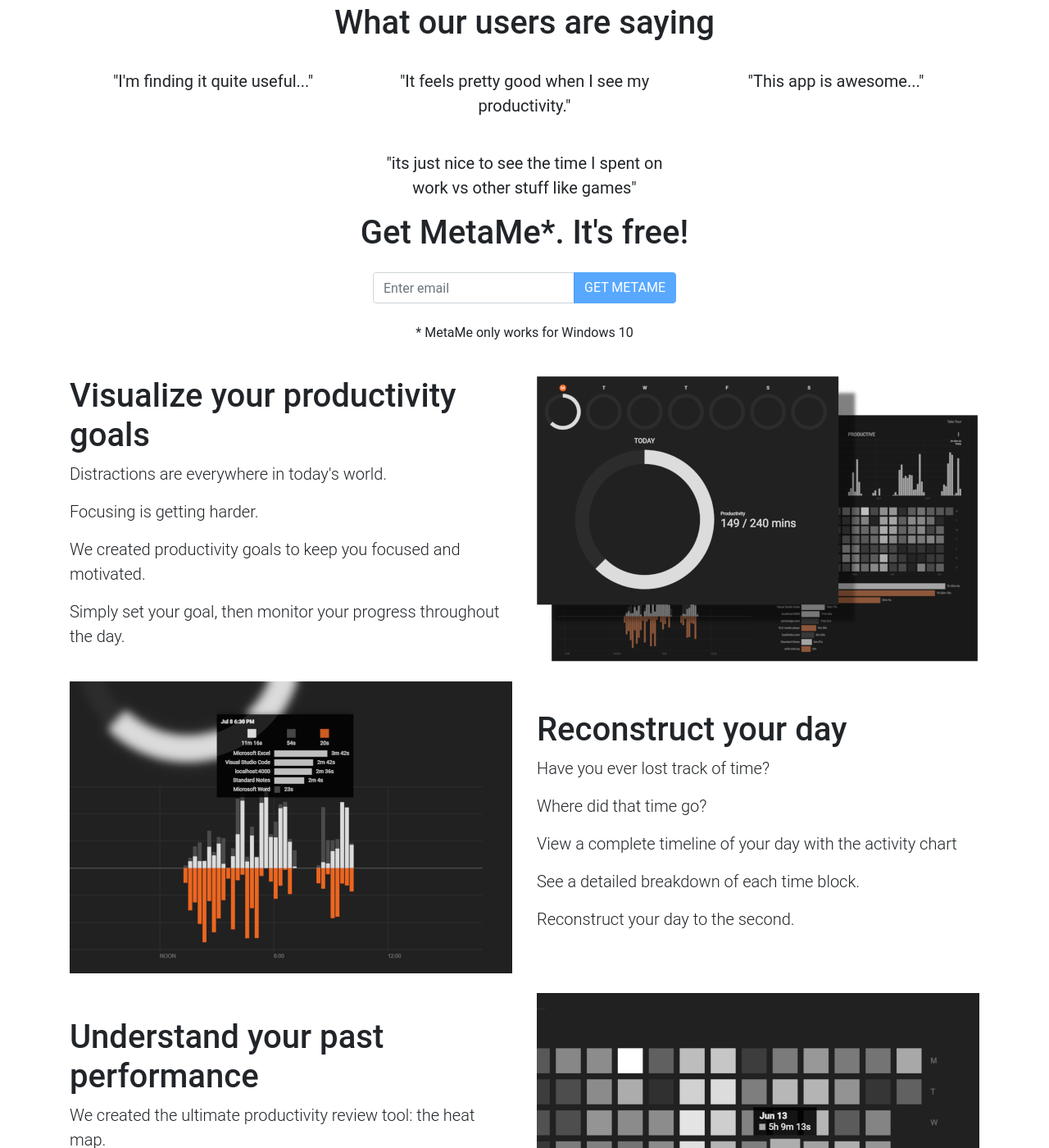
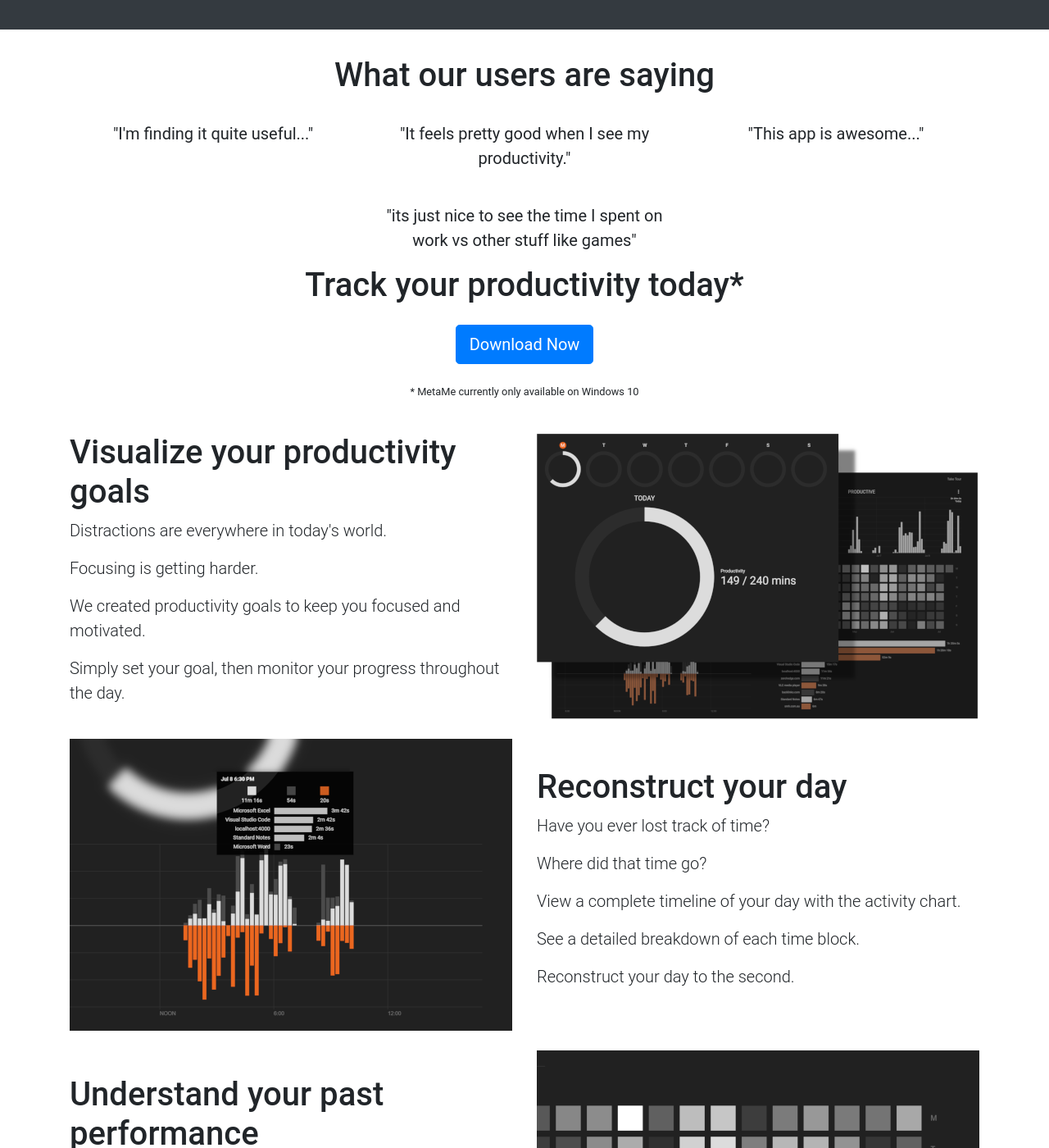
Before and after one commit to meta-me/metame-website, a Jekyll site: the page built from index.html, in a window 1280 px wide and 1400 px high, scrolled down 815 px. Shown: the whole window at 82% size. Built offline with Jekyll 4.4.1, drawn with Linux system fonts in a browser that asks for light colours; some of the changed text lies outside the part shown.

Commit message:
Changed CTA to download

```diff
--- a/_includes/navbar.html
+++ b/_includes/navbar.html
@@ -13,7 +13,7 @@
       <span class="flex-grow-1"></span>
       <a class="nav-link" href="/">HOME</a>
       <a class="nav-link" href="/posts.html">BLOG</a>
-      <a class="btn btn-primary" href="/download.html">DOWNLOAD</a>
+      <a class="btn btn-outline-light" href="/download.html">DOWNLOAD</a>
     </div>
   </nav>
 </div>
--- a/download.html
+++ b/download.html
@@ -42,10 +42,6 @@
           <h3 class="h5 mt-4">Step 3. Confirm and complete installation</h3>
           <div>
             <img src="/assets/UACPopup1.png" width="200px" />
-          </div>
-          <h3 class="h5 mt-4">Step 4. Enter invite code</h3>
-          <div>
-            <img src="/assets/invite-activation-1x.PNG" width="200px" />
           </div>
           <h2 class="mt-5">Troubleshooting and Feedback</h2>
           <p>
--- a/index.html
+++ b/index.html
@@ -13,6 +13,9 @@
           </h1>
           <p class="lead">
             MetaMe automatically analyzes your computer usage to help improve your productivity
+          </p>
+          <p>
+            <a class="btn btn-primary btn-lg" href="/download.html">Download Now</a>
           </p>
           <div class="hero-image">
             <img class="w-100" srcset="
@@ -71,19 +74,12 @@
   <div class="container">
     <div class="row justify-content-center">
       <div class="col-12 text-center">
-        <h2 class="h1">Get MetaMe*. It's free!</h2>
-        <form id="registerForm" class="form-inline justify-content-center my-4">
-          <div class="input-group">
-            <input type="email" name="email" class="form-control" placeholder="Enter email" />
-            <div class="input-group-append">
-              <button type="submit" class="btn btn-primary" disabled="disabled">
-                GET METAME
-              </button>
-            </div>
-          </div>
-        </form>
-        <p>
-          * MetaMe only works for Windows 10
+        <h1>Track your productivity today*</h1>
+        <div class="my-4">
+          <a class="btn btn-primary btn-lg" href="/download.html">Download Now</a>
+        </div>
+        <p class="small">
+          * MetaMe currently only available on Windows 10
         </p>
       </div>
     </div>
@@ -138,7 +134,7 @@
           Where did that time go?
         </p>
         <p class="lead">
-          View a complete timeline of your day with the activity chart
+          View a complete timeline of your day with the activity chart.
         </p>
         <p class="lead">
           See a detailed breakdown of each time block.
@@ -208,65 +204,15 @@
   <div class="container">
     <div class="row justify-content-center">
       <div class="col-12 text-center">
-        <h2 class="h1">Get MetaMe*. It's free!</h2>
-        <form id="registerForm2" class="form-inline justify-content-center my-4">
-          <div class="input-group">
-            <input type="email" name="email" class="form-control" placeholder="Enter email" />
-            <div class="input-group-append">
-              <button type="submit" class="btn btn-primary" disabled="disabled">
-                GET METAME
-              </button>
-            </div>
-          </div>
-        </form>
-        <p>
-          * MetaMe only works for Windows 10
+        <h1>Get MetaMe now*. It's free!</h1>
+        <div class="my-4">
+          <a class="btn btn-primary btn-lg" href="/download.html">Download Now</a>
+        </div>
+        <p class="small">
+          * MetaMe currently only available on Windows 10
         </p>
       </div>
     </div>
   </div>
 </section>
 {% include footer.html %}
-<script>
-  const EMAIL_API_ENDPOINT_URL = "https://invitation-api.linkenlabs.com";
-  $(document).ready(function () {
-    //enable or disable submit based on email value;
-    $("#registerForm input[type='email']").on("input", function (e) {
-      var hasValue = $(this).val() != "";
-      $("#registerForm button[type='submit']").prop("disabled", !hasValue);
-    });
-
-    $("#registerForm2 input[type='email']").on("input", function (e) {
-      var hasValue = $(this).val() != "";
-      $("#registerForm2 button[type='submit']").prop("disabled", !hasValue);
-    });
-
-    $("form").submit(function (e) {
-      var values = {};
-      $.each($(this).serializeArray(), function (i, field) {
-        values[field.name] = field.value;
-      });
-
-      var email = values.email;
-      var buttonText = $("button[type='submit']").text();
-      $("button[type='submit']").prop("disabled", true);
-      $("button[type='submit']").text("SUBMITTING...");
-
-      $.ajax({
-        type: "POST",
-        url: EMAIL_API_ENDPOINT_URL + "/email/" + email,
-        data: {}, // serializes the form's elements.
-        success: function (data) {
-          $(location).attr("href", "/registrationSuccess.html");
-        },
-        error: function (jqxhr, status, error) {
-          alert("Error:" + status + " " + error);
-          $("button[type='submit']").prop("disabled", false);
-          $("button[type='submit']").text(buttonText);
-        }
-      });
-
-      e.preventDefault(); // avoid to execute the actual submit of the form.
-    });
-  });
-</script>
```
